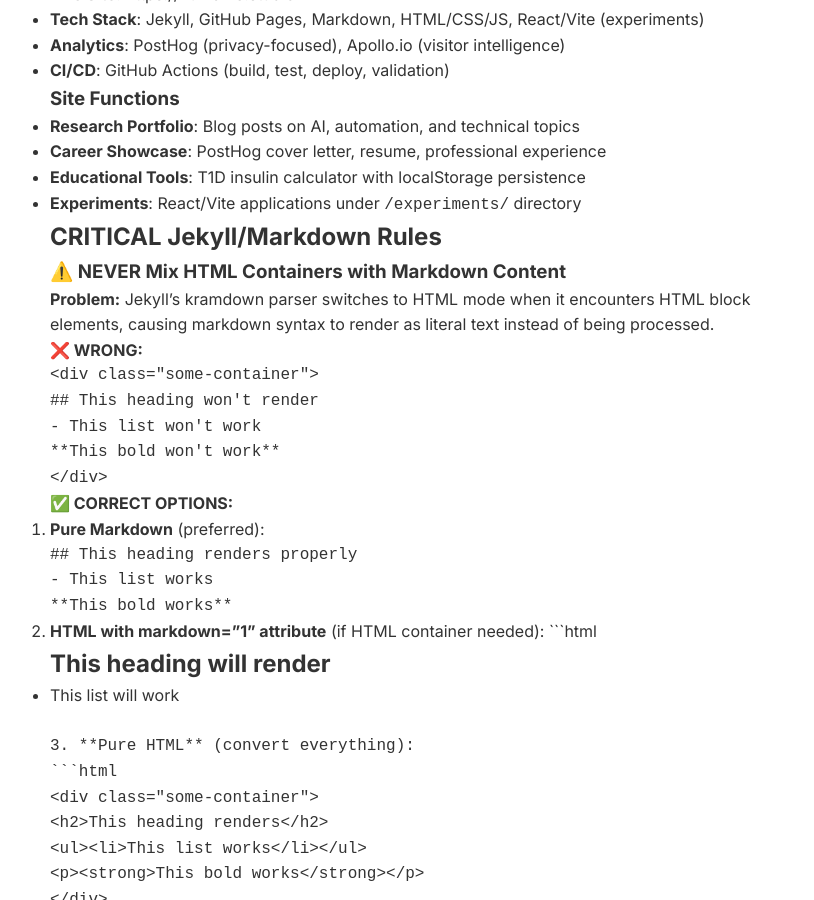
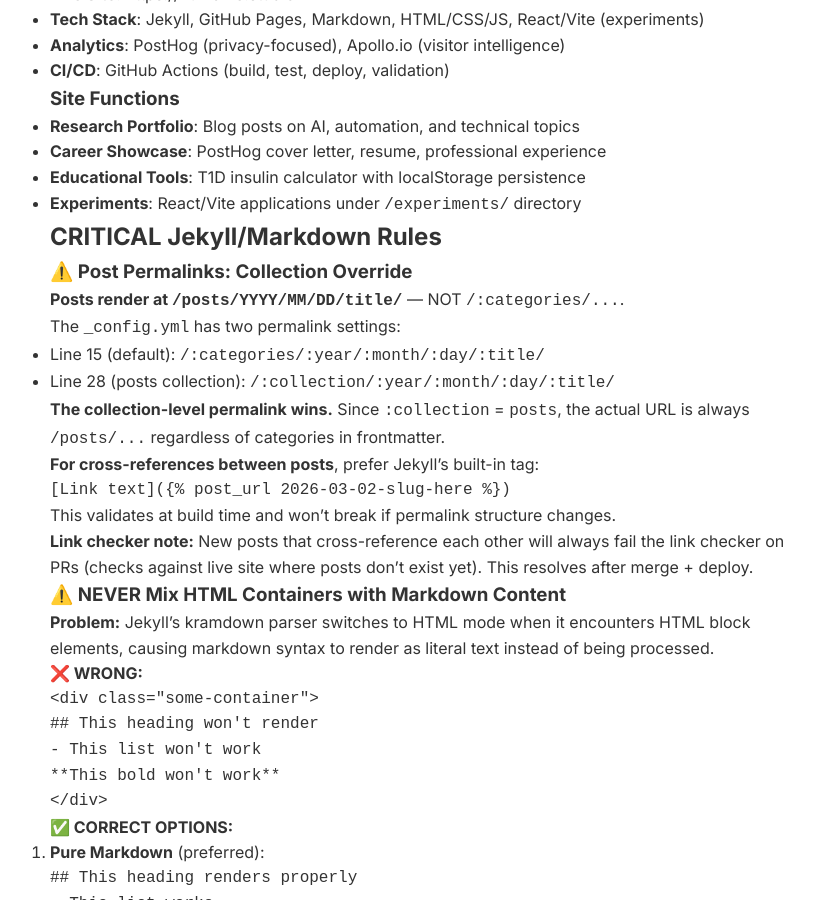
Before and after one commit to miqcie/Humaine-studio, a Jekyll site: the page built from CLAUDE.md, in a window 1280 px wide and 900 px high, scrolled down 481 px. Shown: the whole window, without its empty margins (210-1024 px from the left). Built offline with Jekyll 4.4.1, drawn with Linux system fonts in a browser that asks for light colours; our own code applies the rules of GitHub Pages for plain Markdown files.

Commit message:
Add permalink override docs and link checker notes to CLAUDE.md
Posts render at /posts/YYYY/MM/DD/title/ due to collection
permalink override in _config.yml line 28. Documents this
to prevent future cross-reference URL mistakes.

Co-Authored-By: Claude Opus 4.6 <noreply@anthropic.com>

````diff
--- a/CLAUDE.md
+++ b/CLAUDE.md
@@ -19,6 +19,23 @@
 - **Experiments**: React/Vite applications under `/experiments/` directory
 
 ## CRITICAL Jekyll/Markdown Rules
+
+### ⚠️ Post Permalinks: Collection Override
+**Posts render at `/posts/YYYY/MM/DD/title/`** — NOT `/:categories/...`.
+
+The `_config.yml` has two permalink settings:
+- Line 15 (default): `/:categories/:year/:month/:day/:title/`
+- Line 28 (posts collection): `/:collection/:year/:month/:day/:title/`
+
+**The collection-level permalink wins.** Since `:collection` = `posts`, the actual URL is always `/posts/...` regardless of categories in frontmatter.
+
+**For cross-references between posts**, prefer Jekyll's built-in tag:
+```liquid
+{% raw %}[Link text]({% post_url 2026-03-02-slug-here %}){% endraw %}
+```
+This validates at build time and won't break if permalink structure changes.
+
+**Link checker note:** New posts that cross-reference each other will always fail the link checker on PRs (checks against live site where posts don't exist yet). This resolves after merge + deploy.
 
 ### ⚠️ NEVER Mix HTML Containers with Markdown Content
 **Problem:** Jekyll's kramdown parser switches to HTML mode when it encounters HTML block elements, causing markdown syntax to render as literal text instead of being processed.
````
